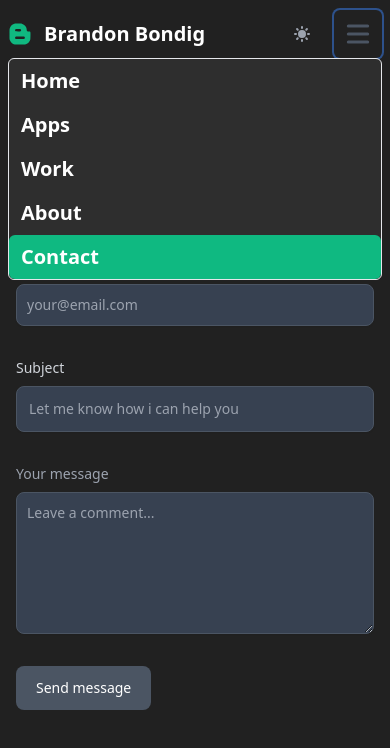
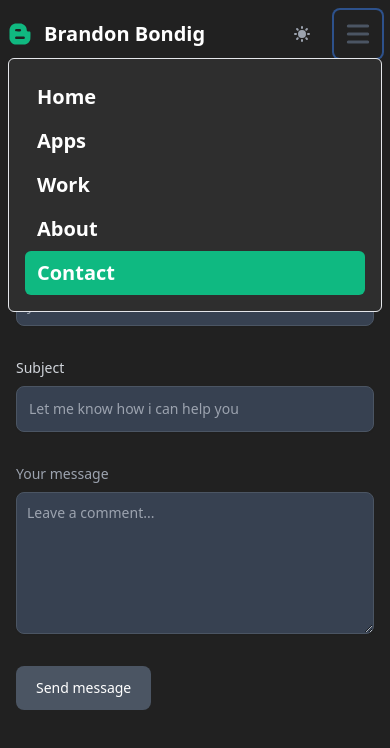
Before and after one commit to brandonbondig/portfolio_website, a Vue app in the folder client/: page /contact in a window 390 px wide. Both pictures are taken after a click on the button "Open main menu". Shown: the top 748 px of the page. Built offline with nearby package versions, Linux system fonts and the light colour scheme.

Commit message:
navbar smaller

```diff
--- a/client/src/components/navBar.vue
+++ b/client/src/components/navBar.vue
@@ -29,7 +29,7 @@
         <div class="hidden w-full md:block md:w-auto" id="navbar-default">
 
           <ul
-            class="bg-[#2e2e2e]  flex flex-col rounded-md border md:flex-row md:space-x-8 md:mt-0 md:text-sm md:font-medium md:border-0">
+            class="bg-[#2e2e2e]  flex flex-col p-4 md:p-0 rounded-md border md:flex-row md:space-x-8 md:mt-0 md:text-sm md:font-medium md:border-0">
             <li class="md:block md:p-2 hidden">
               <darkModeToggler />
             </li>
```
